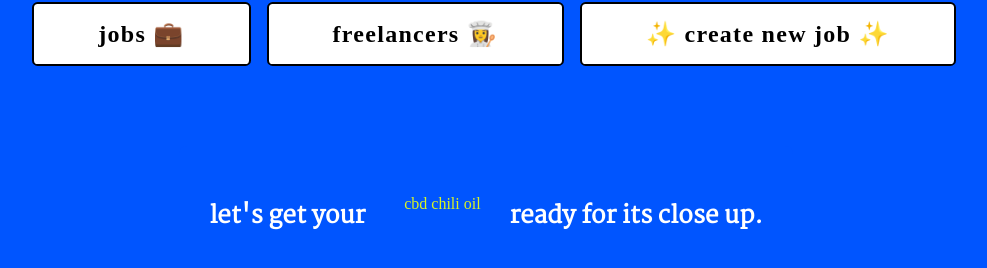
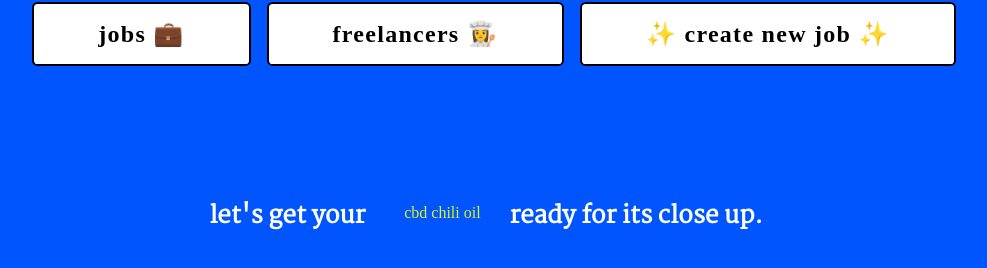
Before and after one commit to katebennert/say-cheese-client, a React (Create React App) app: page / in a window 1280 px wide. Shown: the part 142-410 px from the top of the page, without its empty margins (154-1141 px from the left). Built offline with nearby package versions, Linux system fonts and the light colour scheme; no server answers; a web font is replaced by a local one.

Commit message:
Fix animation

```diff
--- a/src/styling/App.css
+++ b/src/styling/App.css
@@ -123,7 +123,9 @@ button.style-1:hover::after {
 span{
     display: block;
     height: 100%;
+    margin-top: 2px;
     padding-left: 10px;
+    padding-bottom: 50px;
     color: hsl(68, 90%, 55%);
     animation: spin_words 6s infinite;
     font-family: 'Fontdiner Swanky', cursive;
```
